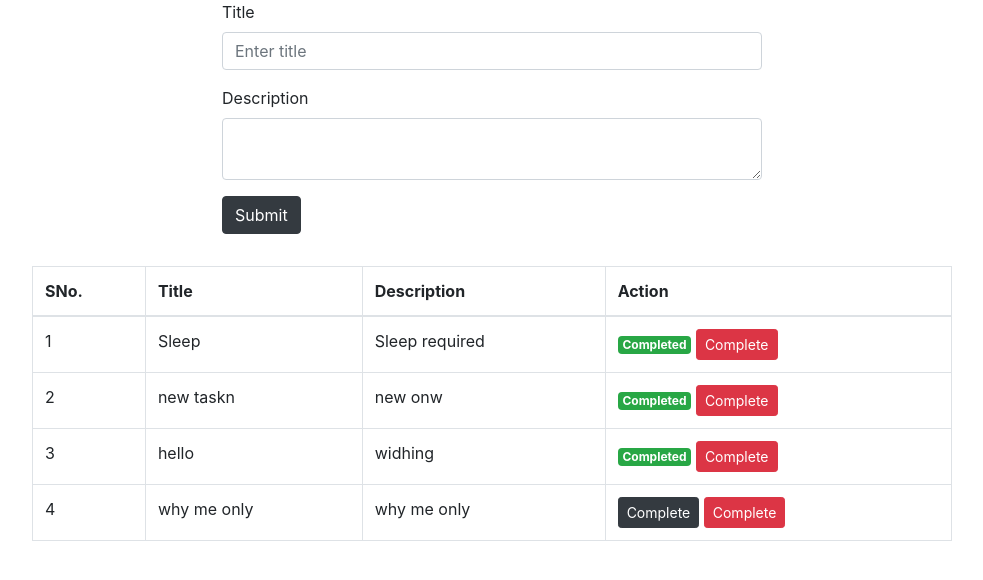
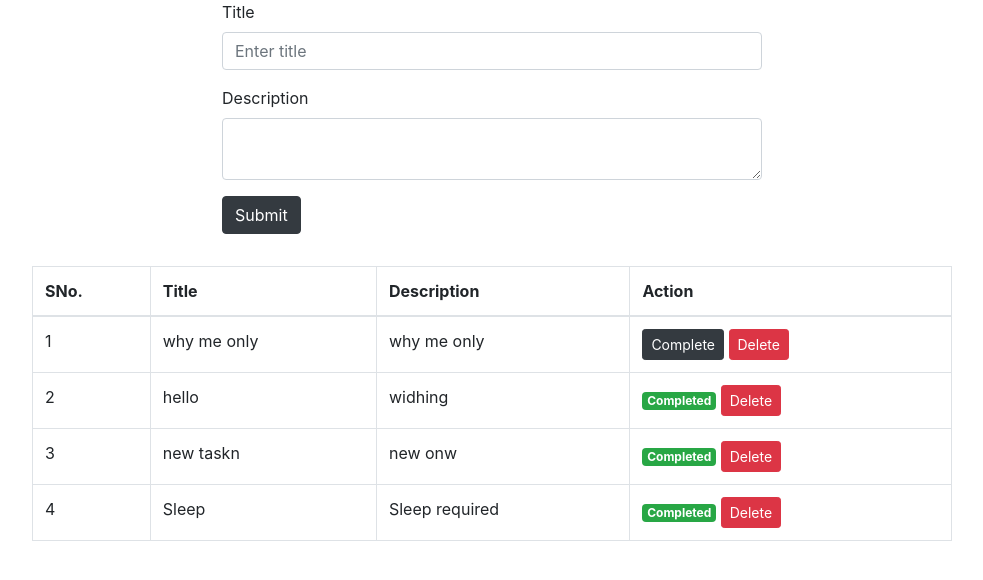
Before and after one commit to vpshubh/mytodo, a Django app: page /todo/ in a window 1280 px wide. Shown: the top 580 px of the page, without its empty margins (148-1131 px from the left). Run offline with Django 5.2, Linux system fonts and the light colour scheme; data comes from the database, SQL or seed files in the repository; both versions use the stored data as it was after the commit.

Commit message:
new features and urls.py updated

```diff
--- a/mytodo/urls.py
+++ b/mytodo/urls.py
@@ -15,15 +15,9 @@ Including another URLconf
     2. Add a URL to urlpatterns:  path('blog/', include('blog.urls'))
 """
 from django.contrib import admin
-from django.urls import path
-from todo import views
+from django.urls import path, include
 
 urlpatterns = [
     path('admin/', admin.site.urls),
-    path('todo/',views.todo_list, name='todo_list'),
-    path('todo/create',views.create_todo, name='create_todo'),
-    path('todo/complete/<int:todo_id>',views.complete_todo, name='complete_todo'),
-    path('todo/delete/<int:todo_id>',views.delete_todo, name='delete_todo'),
-
-
+    path('todo/', include('todo.urls')),
 ]
--- a/templates/todo/index.html
+++ b/templates/todo/index.html
@@ -64,7 +64,7 @@
                   {% else %}
                   <a class="btn btn-sm btn-dark" href="{% url 'complete_todo' todo.id %}">Complete</a>
                   {% endif %}
-                  <a class="btn btn-sm btn-danger" href="{% url 'delete_todo' todo.id %}">Complete</a>
+                  <a class="btn btn-sm btn-danger" href="{% url 'delete_todo' todo.id %}">Delete</a>
 
                 </td>
               </tr>
--- /dev/null
+++ b/todo/urls.py
@@ -0,0 +1,10 @@
+from django.urls import path
+from . import views
+
+urlpatterns = [
+    path('',views.todo_list, name='todo_list'),
+    path('create',views.create_todo, name='create_todo'),
+    path('complete/<int:todo_id>',views.complete_todo, name='complete_todo'),
+    path('delete/<int:todo_id>',views.delete_todo, name='delete_todo'),
+
+]
--- a/todo/views.py
+++ b/todo/views.py
@@ -4,7 +4,7 @@ from .models import Todo
 
 # Create your views here.
 def todo_list(request):
-    todos=Todo.objects.all()
+    todos=Todo.objects.order_by('-id').all()
     return render(request, 'todo/index.html',{'todos':todos})
 
 def create_todo(request):
@@ -23,4 +23,5 @@ def complete_todo(request, todo_id):
 def delete_todo(request, todo_id):
     todo= Todo.objects.get(id=todo_id)
     todo.save()
+    todo.delete()
     return redirect('todo_list')
```
Also changed, not shown: db.sqlite3.
